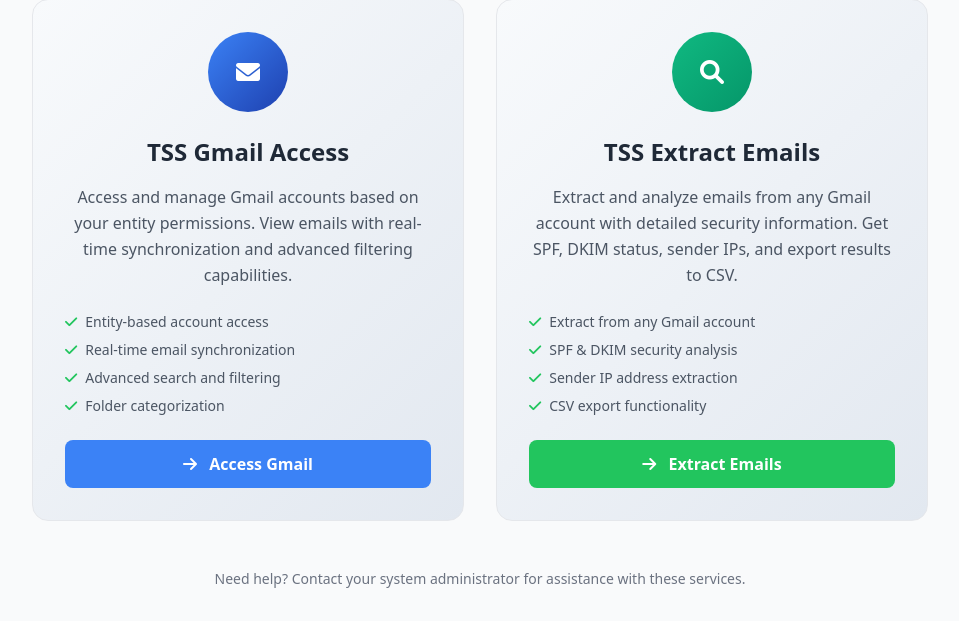
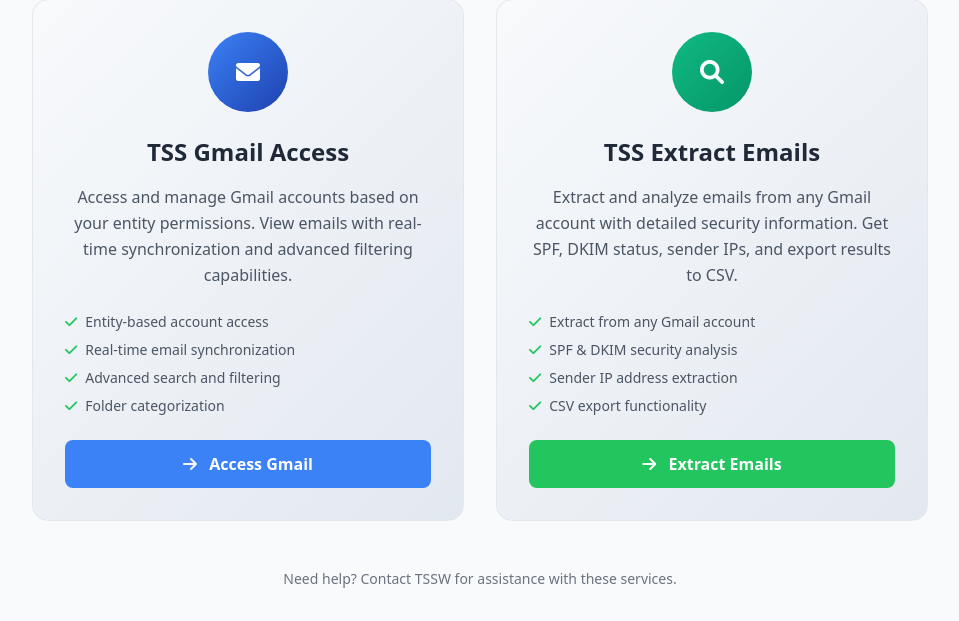
Before and after one commit to yousseftss876-netizen/tssproject, a Flask app: page /services in a window 1280 px wide. Shown: the part 262-883 px from the top of the page, without its empty margins (160-1119 px from the left). Run offline with Flask 3, Linux system fonts and the light colour scheme; the visitor is signed in with stand-in values (Sample User, id 1); some libraries are stand-ins or nearby versions.

Commit message:
your update message here

```diff
--- a/templates/services.html
+++ b/templates/services.html
@@ -186,7 +186,7 @@
         <!-- Additional Info -->
         <div class="text-center mt-12">
             <p class="text-gray-500 text-sm">
-                Need help? Contact your system administrator for assistance with these services.
+                Need help? Contact TSSW for assistance with these services.
             </p>
         </div>
     </div>
```
Also changed, not shown: app.py (+4 -4 lines), .local/state/replit/agent/.latest.json, 11 other files.
